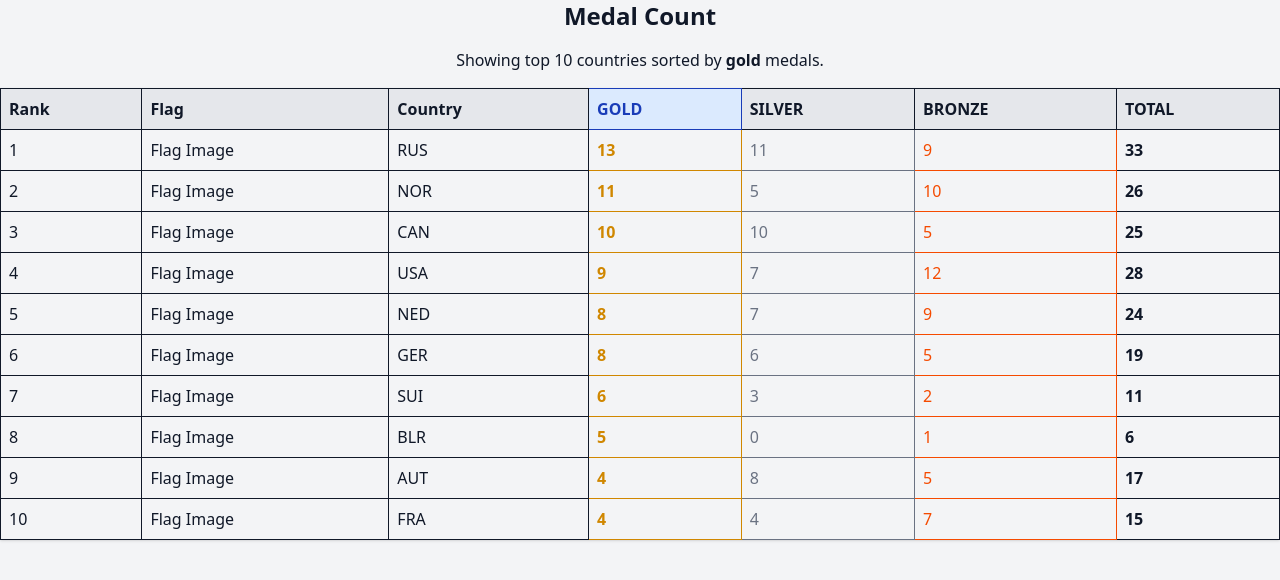
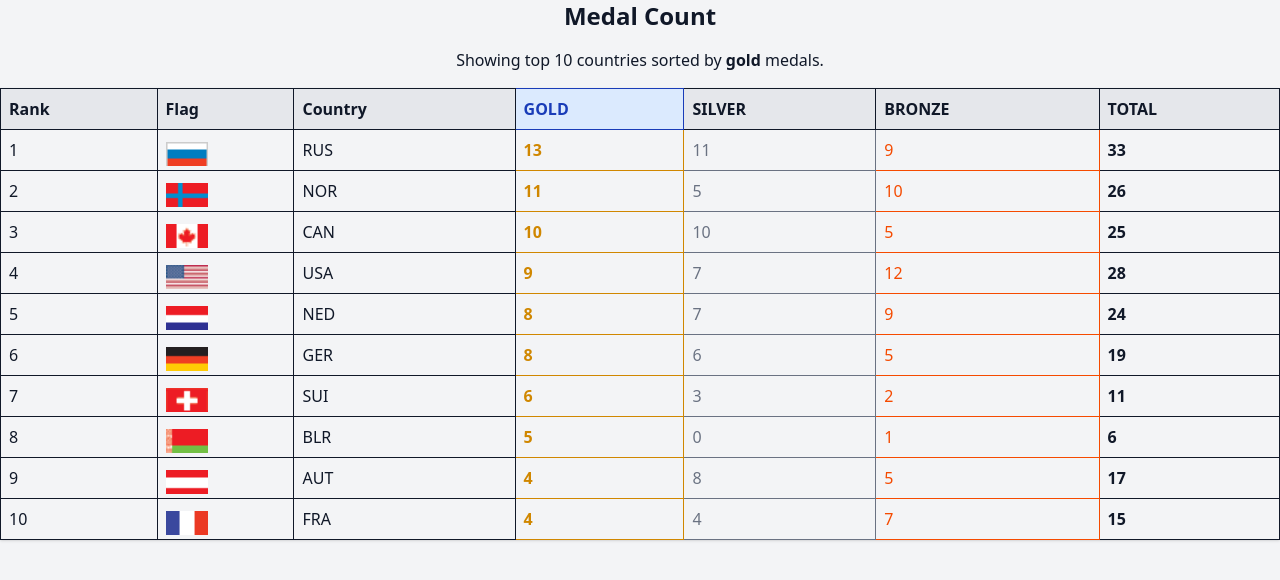
Before and after one commit to Madhuri-Jain/medal-count, a React (Vite) app: page / in a window 1280 px wide. Shown: the top 580 px of the page. Built offline with nearby package versions, Linux system fonts and the light colour scheme; the HTML template or start-up script is replaced by a standard one.

Commit message:
added flag image, to calculate offset of flag image in a big image, configuredused the util to fetch index of country alphbetically and then use it as offset with minor scalling of the image

```diff
--- a/src/components/MedalRow.tsx
+++ b/src/components/MedalRow.tsx
@@ -1,17 +1,26 @@
-import type { CountryMedals } from '../types';
+import type { MedalRowProps } from '../types';
 
-interface MedalRowProps {
-    country: CountryMedals;
-    index: number;
-}
+const FLAGHEIGHT = 17;
 
-export const MedalRow = ({ country, index }: MedalRowProps) => {
+export const MedalRow = ({ country, index, flagIndex }: MedalRowProps) => {
     const total = country.gold + country.silver + country.bronze;
+    const yOffset = flagIndex >= 0 ? -flagIndex * FLAGHEIGHT : 0;
 
     return (
         <tr className="hover:bg-gray-50 transition">
             <td className="p-2 border">{index + 1}</td>
-            <td className="p-2 border">Flag Image</td>
+            <td className="p-2 border">
+                <div
+                    className="w-7 h-4 bg-no-repeat"
+                    style={{
+                        backgroundImage: `url('/flags.png')`,
+                        backgroundPosition: `0px ${yOffset}px`,
+                        backgroundSize: '100% auto',
+                        transform: 'scale(1.5)', // slightly enlarge
+                        transformOrigin: 'top left',
+                    }}
+                />
+            </td>
             <td className="p-2 border font-medium">{country.code}</td>
             <td className="p-2 border text-yellow-600 font-semibold">
                 {country.gold}
--- a/src/components/MedalTable.tsx
+++ b/src/components/MedalTable.tsx
@@ -1,7 +1,9 @@
+import { useMemo } from 'react';
 import type { MedalTableProps } from '../types';
 import { sortCountries } from '../utils/sortCountries';
 import { ColumnHeader } from './ColumnHeader';
 import { MedalRow } from './MedalRow';
+import { getFlagCodeOrder } from '../utils/getFlagCodeOrder';
 
 export const MedalTable = ({
     countries,
@@ -10,12 +12,28 @@ export const MedalTable = ({
 }: MedalTableProps) => {
     const sorted = sortCountries(countries, sortBy).slice(0, 10);
 
+    //calculating the index of country to set offset on given flag image for corresponding country
+    const flagCodeOrder = useMemo(
+        () => getFlagCodeOrder(countries),
+        [countries]
+    );
+
     return (
         <table className="w-full border-collapserounded shadow">
             <ColumnHeader sortBy={sortBy} onSortChange={onSortChange} />
             <tbody>
                 {sorted.map((c, i) => {
-                    return <MedalRow key={c.code} country={c} index={i} />;
+                    const flagIndex = flagCodeOrder.indexOf(
+                        c.code.toUpperCase()
+                    );
+                    return (
+                        <MedalRow
+                            key={c.code}
+                            country={c}
+                            index={i}
+                            flagIndex={flagIndex}
+                        />
+                    );
                 })}
             </tbody>
         </table>
--- a/src/types/index.ts
+++ b/src/types/index.ts
@@ -17,3 +17,9 @@ export interface ColumnHeaderProps {
     sortBy: SortType;
     onSortChange: (type: SortType) => void;
 }
+
+export interface MedalRowProps {
+    country: CountryMedals;
+    index: number;
+    flagIndex: number;
+}
--- /dev/null
+++ b/src/utils/getFlagCodeOrder.ts
@@ -0,0 +1,11 @@
+import type { CountryMedals } from '../types';
+
+/**
+ * Returns an array of country codes sorted alphabetically,
+ * based on medals data.
+ */
+export function getFlagCodeOrder(data: CountryMedals[]): string[] {
+    return [...data]
+        .map((country) => country.code.toUpperCase())
+        .sort((a, b) => a.localeCompare(b));
+}
```
